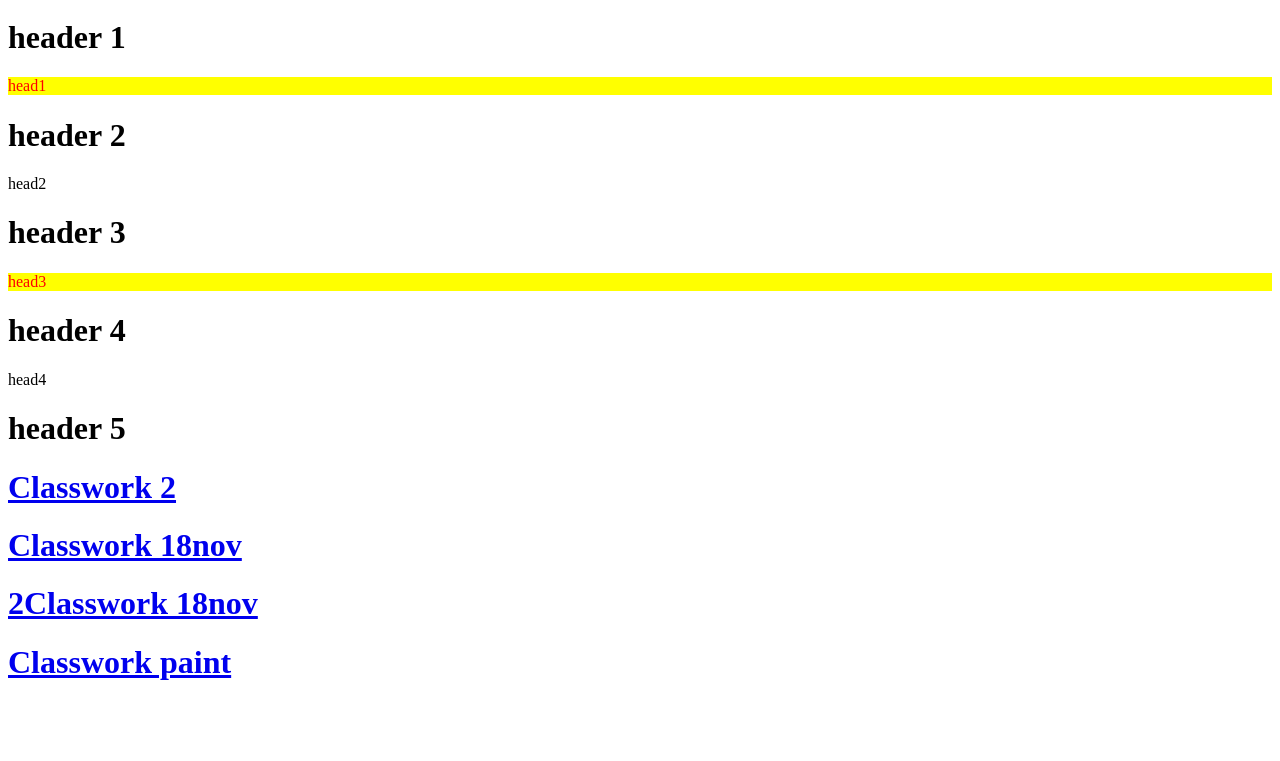
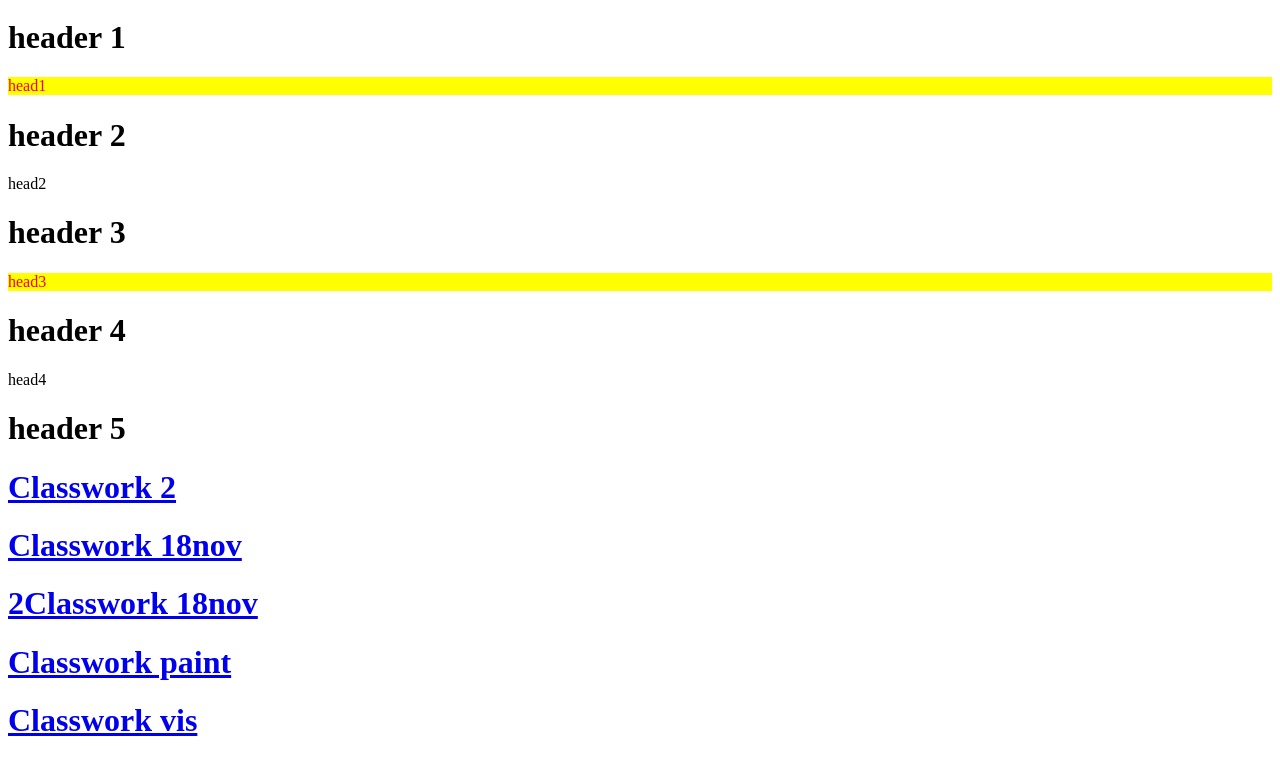
Before and after one commit to crishot/first, a plain HTML site: page index.html in a window 1280 px wide. Shown: the part 927-1688 px from the top of the page. Before the commit the page ends 1629 px from the top, so only its background shows below. Drawn offline with Linux system fonts and the light colour scheme.

Commit message:
Update index.html

```diff
--- a/index.html
+++ b/index.html
@@ -78,5 +78,6 @@ background-color: yellow;
      <h1><a href="18nov.html">Classwork 18nov</a></h2>
 <h1><a href="doci.html">2Classwork 18nov</a></h2>
     <h1><a href="paint.html">Classwork paint</a></h2>
+    <h1><a href="vis.html">Classwork vis</a></h2>
 </body>
 </html>
```
